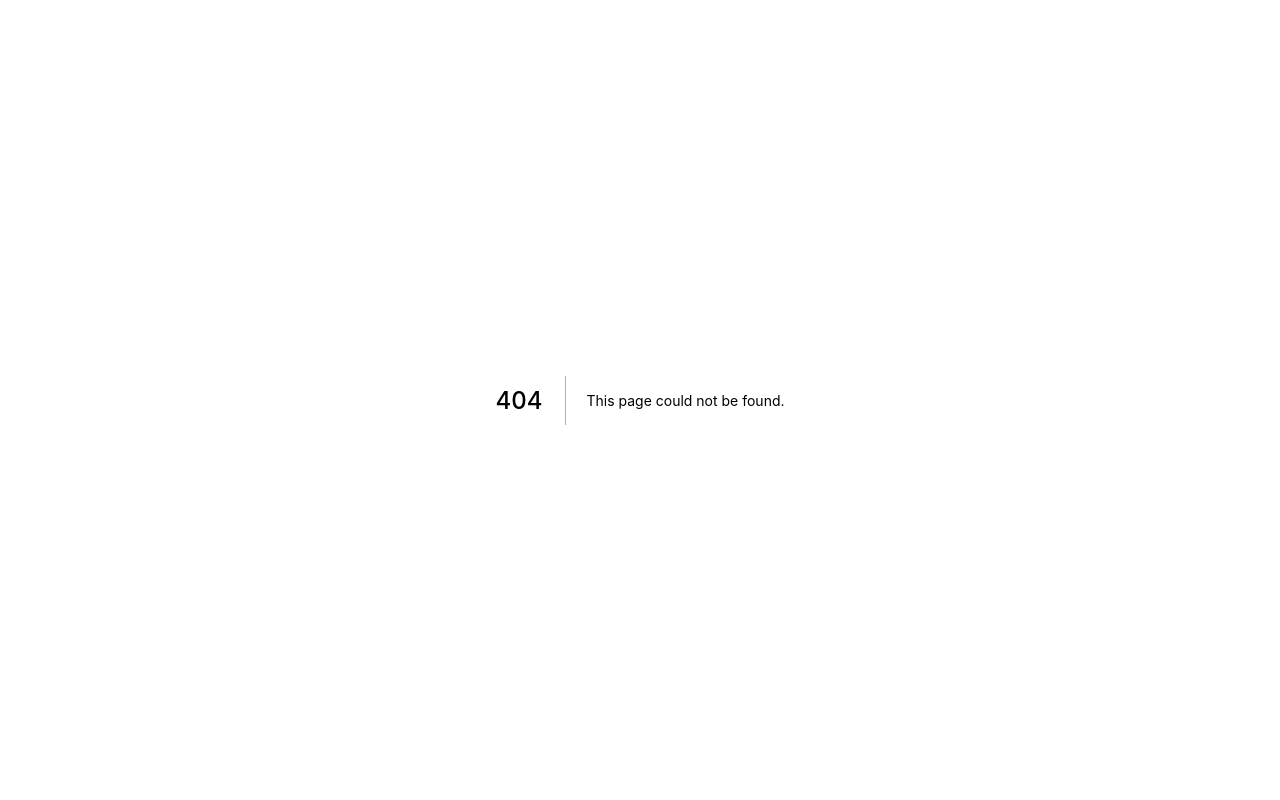
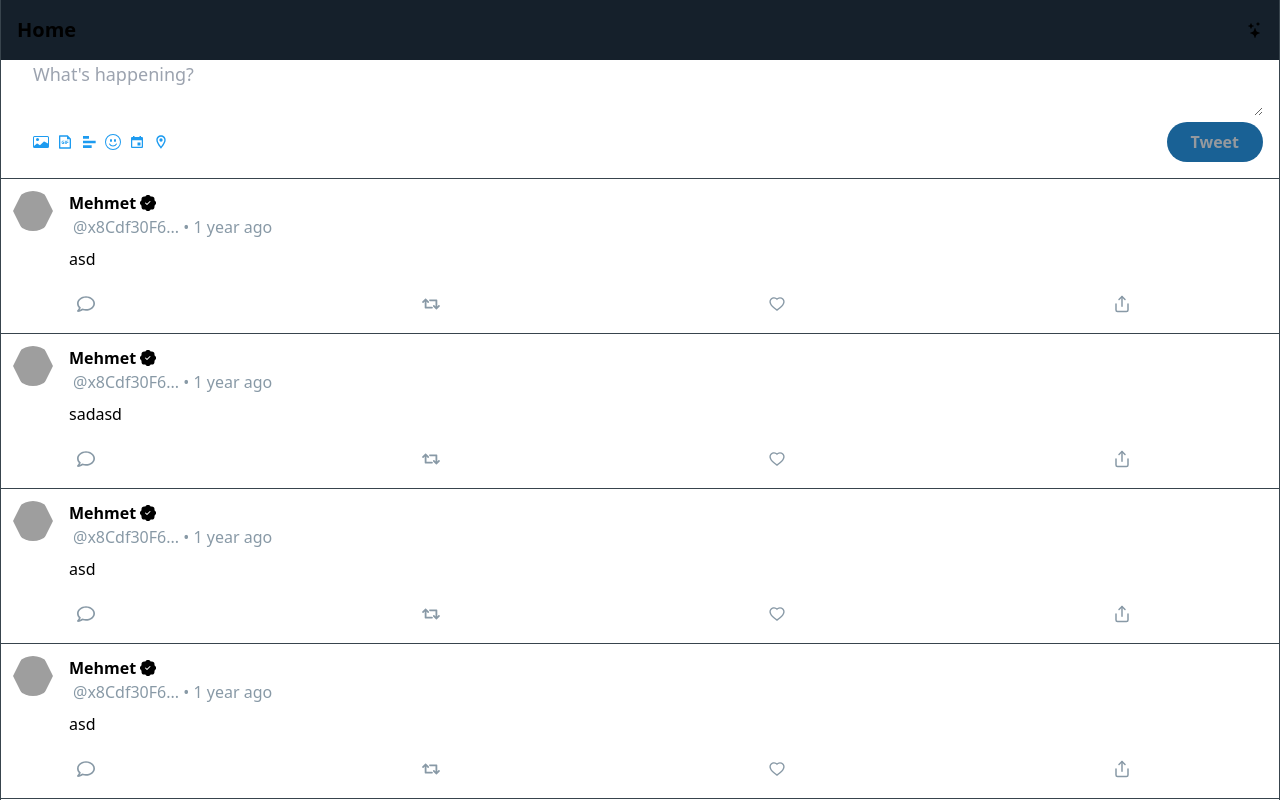
Before and after one commit to mceylan35/twitter-clone-blockchain, a Next.js app: page /Components/home/Feed in a window 1280 px wide. Before the commit this address had no page. Shown: the top 800 px of the page. Built offline with nearby package versions, Linux system fonts and the light colour scheme; grey boxes are pictures that could not be loaded.

Commit message:
post eklendi

```diff
--- a/package.json
+++ b/package.json
@@ -9,7 +9,8 @@
     "next": "latest",
     "react": "^17.0.2",
     "react-dom": "^17.0.2",
-    "react-icons": "^4.3.1"
+    "react-icons": "^4.3.1",
+    "timeago.js": "^4.0.2"
   },
   "devDependencies": {
     "@types/node": "17.0.4",
--- /dev/null
+++ b/pages/Components/Post.tsx
@@ -0,0 +1,80 @@
+import { BsFillPatchCheckFill } from 'react-icons/bs'
+import { FaRegComment, FaRetweet } from 'react-icons/fa'
+import { AiOutlineHeart } from 'react-icons/ai'
+import { FiShare } from 'react-icons/fi'
+import { useState } from 'react'
+import { format } from 'timeago.js'
+const style = {
+    wrapper: `flex p-3 border-b border-[#38444d]`,
+    profileImage: `rounded-full h-[40px] w-[40px] object-cover`,
+    postMain: `flex-1 px-4`,
+    headerDetails: `flex items-center`,
+    name: `font-bold mr-1`,
+    verified: `text-[0.8rem]`,
+    handleAndTimeAgo: `text-[#8899a6] ml-1`,
+    tweet: `my-2`,
+    image: `rounded-3xl`,
+    footer: `flex justify-between mr-28 mt-4 text-[#8899a6]`,
+    footerIcon: `rounded-full text-lg p-2`,
+  }
+  interface PostProps{
+      displayName:string;
+      userName:string;
+      text:string;
+      avatar:string;
+      timestamp:string;
+      isProfileImageNft:boolean|undefined;
+  }
+  const Post = ({displayName,userName,text,avatar,timestamp,isProfileImageNft}:PostProps)=>{
+    const[profileImageLink]=useState(avatar);
+    return(<div className={style.wrapper}>
+        <div><img
+          src={profileImageLink}
+          alt={userName}
+          className={
+            isProfileImageNft
+              ? `${style.profileImage} smallHex`
+              : style.profileImage
+          }
+        /></div>
+        <div className={style.postMain}>
+            <div>
+            <span className={style.headerDetails}>
+                <span className={style.name}>{displayName}</span>
+                {isProfileImageNft && <span>
+                    <BsFillPatchCheckFill />
+                    </span>}
+            </span>
+            <span className={style.handleAndTimeAgo}>
+            @{userName} • {format(new Date(timestamp).getTime())}
+            </span>
+        <div className={style.tweet}>{text}</div>
+        <div>
+            <div className={style.footer}>
+            <div
+            className={`${style.footerIcon} hover:text-[#1d9bf0] hover:bg-[#1e364a]`}
+          >
+            <FaRegComment />
+          </div>
+          <div
+            className={`${style.footerIcon} hover:text-[#03ba7c] hover:bg-[#1b393b]`}
+          >
+            <FaRetweet />
+          </div>
+          <div
+            className={`${style.footerIcon} hover:text-[#f91c80] hover:bg-[#39243c]`}
+          >
+            <AiOutlineHeart />
+          </div>
+          <div
+            className={`${style.footerIcon} hover:text-[#1d9bf0] hover:bg-[#1e364a]`}
+          >
+            <FiShare />
+          </div>
+            </div>
+        </div>
+             </div>
+        </div>
+        </div>)
+  }
+  export default Post;
--- a/pages/Components/Sidebar.tsx
+++ b/pages/Components/Sidebar.tsx
@@ -14,7 +14,7 @@ import {
     BsPersonFill,
   } from 'react-icons/bs';
   import { useRouter } from 'next/router';
-const style = {
+  const style = {
     wrapper: `flex-[0.7] px-8 flex flex-col`,
     twitterIconContainer: `text-3xl m-4`,
     tweetButton: `bg-[#1d9bf0] hover:bg-[#1b8cd8] flex items-center justify-center font-bold rounded-3xl h-[50px] mt-[20px] cursor-pointer`,
@@ -28,10 +28,11 @@ const style = {
     handle: `text-[#8899a6]`,
     moreContainer: `flex items-center mr-2`,
   }
-interface SidebarProps{
-    initialSelectedIcon:string
-}
-function Sidebar({ initialSelectedIcon }: SidebarProps) {
+
+  interface SidebarProps {
+    initialSelectedIcon: string
+  }
+  function Sidebar({ initialSelectedIcon }: SidebarProps) {
     const router = useRouter();
     const [selected, setSelected] = useState<String>(initialSelectedIcon);
     return (
@@ -84,9 +85,15 @@ function Sidebar({ initialSelectedIcon }: SidebarProps) {
           redirect={'/profile'}
         />
          <SidebarOption Icon={CgMoreO} text='More' />
-         <div onClick={()=>{
-             router.push(`${router.pathname}/?mint=mehmet`)
-         }} className={style.tweetButton}></div>
+         <div
+          onClick={() =>
+            router.push(`${router.pathname}/?mint=$'mehmet'}`)
+          }
+          className={style.tweetButton}
+        >
+          Mint
+        </div>
+
 
 </div>
 
--- /dev/null
+++ b/pages/Components/home/Feed.tsx
@@ -0,0 +1,85 @@
+import { BsStars } from "react-icons/bs"
+import Post from "../Post"
+import TweetBox from "./TweetBox"
+
+
+const style = {
+    wrapper: `flex-[2] border-r border-l border-[#38444d] overflow-y-scroll`,
+    header: `sticky top-0 bg-[#15202b] z-10 p-4 flex justify-between items-center`,
+    headerTitle: `text-xl font-bold`,
+  }
+  interface Tweet{
+    author:TweetAuthor;
+    tweet:string;
+    timestamp:string;
+  }
+  interface TweetAuthor{
+      name:string;
+      walletAddress:string;
+      isProfileImageNft:boolean;
+  }
+
+  const tweets=[{
+      displayName:'Mehmet',
+      userName:'x8Cdf30F6fasd58asd1asd1a5s',
+      avatar:'https://static01.nyt.com/images/2021/03/12/arts/11nft-auction-cryptopunks-print/11nft-auction-cryptopunks-print-mobileMasterAt3x.jpg',
+      isProfileImageNft:true,
+       text:'asd',
+       timestamp:'2020-06-01T12:00:00.000Z'
+
+  },
+  {
+    displayName:'Mehmet',
+    userName:'x8Cdf30F6fasd58asd1asd1a5s',
+    avatar:'https://static01.nyt.com/images/2021/03/12/arts/11nft-auction-cryptopunks-print/11nft-auction-cryptopunks-print-mobileMasterAt3x.jpg',
+    isProfileImageNft:true,
+      text:'sadasd',
+      timestamp:'2020-06-01T12:00:00.000Z'
+
+},{
+    displayName:'Mehmet',
+    userName:'x8Cdf30F6fasd58asd1asd1a5s',
+    avatar:'https://static01.nyt.com/images/2021/03/12/arts/11nft-auction-cryptopunks-print/11nft-auction-cryptopunks-print-mobileMasterAt3x.jpg',
+    isProfileImageNft:true,
+      text:'asd',
+      timestamp:'2020-06-01T12:00:00.000Z'
+
+},{
+    displayName:'Mehmet',
+    userName:'x8Cdf30F6fasd58asd1asd1a5s',
+    avatar:'https://static01.nyt.com/images/2021/03/12/arts/11nft-auction-cryptopunks-print/11nft-auction-cryptopunks-print-mobileMasterAt3x.jpg',
+    isProfileImageNft:true,
+      text:'asd',
+      timestamp:'2020-06-01T12:00:00.000Z'
+
+},{
+    displayName:'Mehmet',
+    userName:'x8Cdf30F6fasd58asd1asd1a5s',
+    avatar:'https://static01.nyt.com/images/2021/03/12/arts/11nft-auction-cryptopunks-print/11nft-auction-cryptopunks-print-mobileMasterAt3x.jpg',
+    isProfileImageNft:true,
+      text:'asd',
+      timestamp:'2020-06-01T12:00:00.000Z'
+
+}]
+
+function Feed(){
+    return(<div className={style.wrapper}>
+        <div className={style.header}>
+            <div className={style.headerTitle}>Home</div>
+            <BsStars />
+        </div>
+        <TweetBox/>
+        {tweets.map((tweet, index: number) => (
+        <Post
+          key={index}
+          displayName={tweet.displayName}
+          userName={`${tweet.userName.slice(0,9)}...`}
+          text={tweet.text}
+          avatar={tweet.avatar}
+          isProfileImageNft={tweet.isProfileImageNft}
+          timestamp={tweet.timestamp}
+        />
+      ))}
+    </div>)
+}
+export default Feed;
--- /dev/null
+++ b/pages/Components/home/TweetBox.tsx
@@ -0,0 +1,52 @@
+import { useState, useContext } from 'react'
+import { BsCardImage, BsEmojiSmile } from 'react-icons/bs'
+import { RiFileGifLine, RiBarChartHorizontalFill } from 'react-icons/ri'
+import { IoMdCalendar } from 'react-icons/io'
+import { MdOutlineLocationOn } from 'react-icons/md'
+
+const style = {
+    wrapper: `px-4 flex flex-row border-b border-[#38444d] pb-4`,
+    tweetBoxLeft: `mr-4`,
+    tweetBoxRight: `flex-1`,
+    profileImage: `height-12 w-12 rounded-full`,
+    inputField: `w-full h-full outline-none bg-transparent text-lg`,
+    formLowerContainer: `flex`,
+    iconsContainer: `text-[#1d9bf0] flex flex-1 items-center`,
+    icon: `mr-2`,
+    submitGeneral: `px-6 py-2 rounded-3xl font-bold`,
+    inactiveSubmit: `bg-[#196195] text-[#95999e]`,
+    activeSubmit: `bg-[#1d9bf0] text-white`,
+}
+function TweetBox() {
+    const [tweetMessage, setTweetMessage] = useState('');
+    const postTweet = (event: any) => {
+        event.preventDefault();
+        console.log(tweetMessage)
+    }
+    return (<div className={style.wrapper}>
+        <div className={style.tweetBoxLeft}>
+
+        </div>
+        <div className={style.tweetBoxRight}>
+            <form>
+                <textarea className={style.inputField}
+                    placeholder="What's happening?"
+                    value={tweetMessage}
+                    onChange={(e) => setTweetMessage(e.target.value)}
+                />
+                <div className={style.formLowerContainer}>
+                    <div className={style.iconsContainer}>
+                        <BsCardImage className={style.icon} />
+                        <RiFileGifLine className={style.icon} />
+                        <RiBarChartHorizontalFill className={style.icon} />
+                        <BsEmojiSmile className={style.icon} />
+                        <IoMdCalendar className={style.icon} />
+                        <MdOutlineLocationOn className={style.icon} />
+                    </div>
+                    <button type="submit" className={`${style.submitGeneral} ${tweetMessage ? style.activeSubmit : style.inactiveSubmit}`}>Tweet</button>
+                </div>
+            </form>
+        </div>
+    </div>)
+}
+export default TweetBox;
--- a/pages/_app.tsx
+++ b/pages/_app.tsx
@@ -1,6 +1,6 @@
 import '../styles/globals.css'
 import type { AppProps } from 'next/app'
-
+import './lib/hexStyles.css'
 function MyApp({ Component, pageProps }: AppProps) {
   return <Component {...pageProps} />
 }
--- a/pages/index.tsx
+++ b/pages/index.tsx
@@ -1,7 +1,9 @@
 import type { NextPage } from 'next'
 import Head from 'next/head'
 import Image from 'next/image'
+import Feed from './Components/home/Feed';
 import Sidebar from './Components/Sidebar';
+
 const style = {
   wrapper: `flex justify-center h-screen w-screen select-none bg-[#15202b] text-white`,
   content: `max-w-[1400px] w-2/3 flex justify-between`,
@@ -14,8 +16,9 @@ const Home: NextPage = () => {
   return (
     <div className={style.wrapper}>
       <div className={style.content}>
-      <Sidebar />
-      <h2>Feed</h2>
+      <Sidebar initialSelectedIcon={'Home'}/>
+      <Feed />
+
       <h2>Widgets</h2>
       </div>
     </div>
--- /dev/null
+++ b/pages/lib/hexStyles.css
@@ -0,0 +1,37 @@
+.hex {
+    display: grid;
+    place-items: center;
+    position: relative;
+    overflow: hidden;
+    width: 6.5rem;
+    height: 6rem;
+    box-sizing: border-box;
+    clip-path: polygon(0% 50%, 25% 0%, 75% 0%, 100% 50%, 75% 100%, 25% 100%);
+    -webkit-clip-path: polygon(
+      0% 50%,
+      25% 0%,
+      75% 0%,
+      100% 50%,
+      75% 100%,
+      25% 100%
+    );
+    -moz-clip-path: polygon(0% 50%, 25% 0%, 75% 0%, 100% 50%, 75% 100%, 25% 100%);
+  }
+
+  .smallHex {
+    display: grid;
+    place-items: center;
+    position: relative;
+    overflow: hidden;
+    box-sizing: border-box;
+    clip-path: polygon(0% 50%, 25% 0%, 75% 0%, 100% 50%, 75% 100%, 25% 100%);
+    -webkit-clip-path: polygon(
+      0% 50%,
+      25% 0%,
+      75% 0%,
+      100% 50%,
+      75% 100%,
+      25% 100%
+    );
+    -moz-clip-path: polygon(0% 50%, 25% 0%, 75% 0%, 100% 50%, 75% 100%, 25% 100%);
+  }
```
Also changed, not shown: 1 other file (tests, documents, lock files or other folders).
